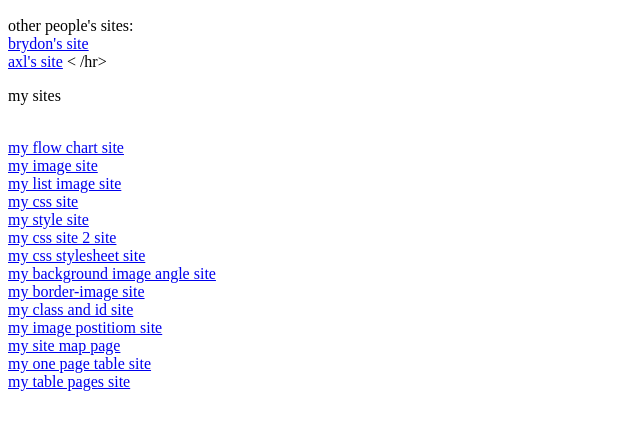
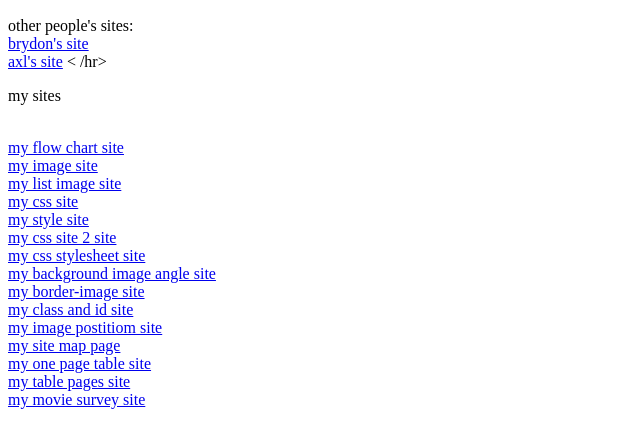
Before and after one commit to isaackirkman20-tech/isaackirkman20-tech.github.io, a plain HTML site: page index.html in a window 1280 px wide. Shown: the part 437-862 px from the top of the page, without its empty margins (0-640 px from the left). Drawn offline with Linux system fonts and the light colour scheme.

Commit message:
Update index.html with new links and formatting fixes
Added a link to the movie survey site and fixed formatting issues.

```diff
--- a/index.html
+++ b/index.html
@@ -33,6 +33,7 @@ other people's sites:
     <a href="index 7.html"> my image postitiom site </a><br>
     <a href="sitemap.html"> my site map page</a> <br>
     <a href="table.html"> my one page table site</a><br>
-    <a href="table page.html"> my table pages site</a>
+    <a href="table page.html"> my table pages site</a><br>
+      <a href="checkboxes.html"> my movie survey site</a>
  </p>
  </html>
```
